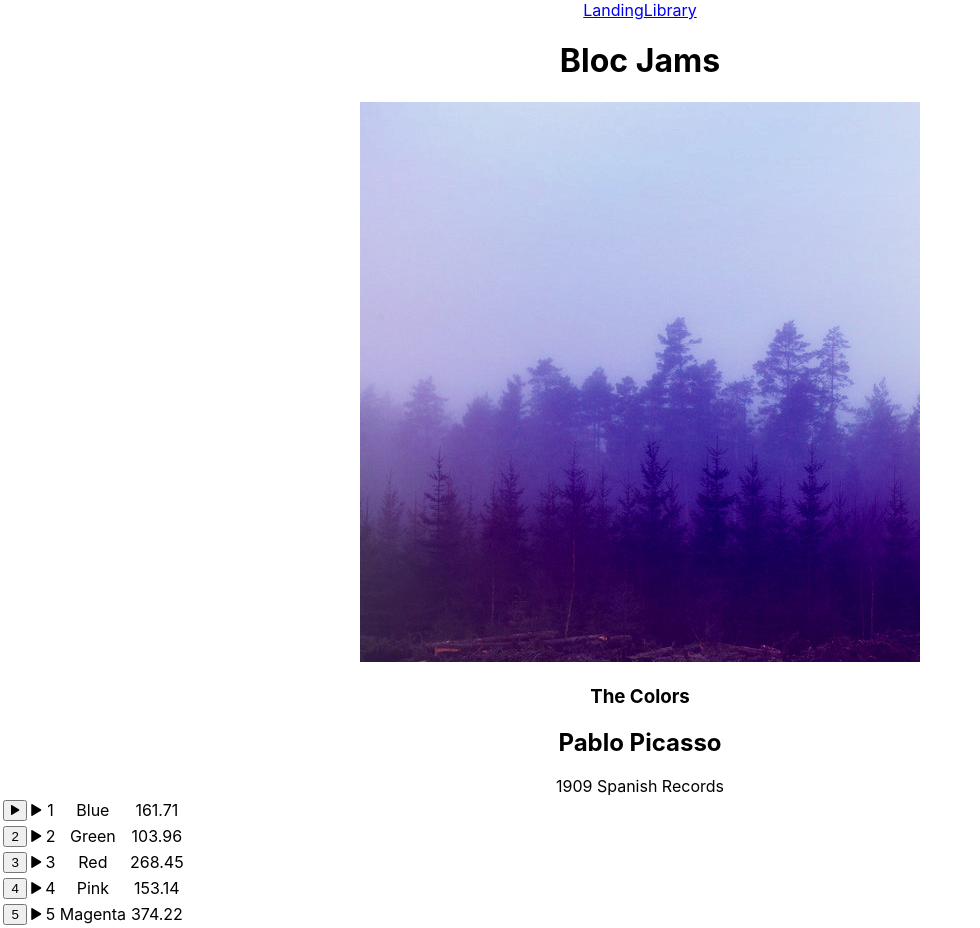
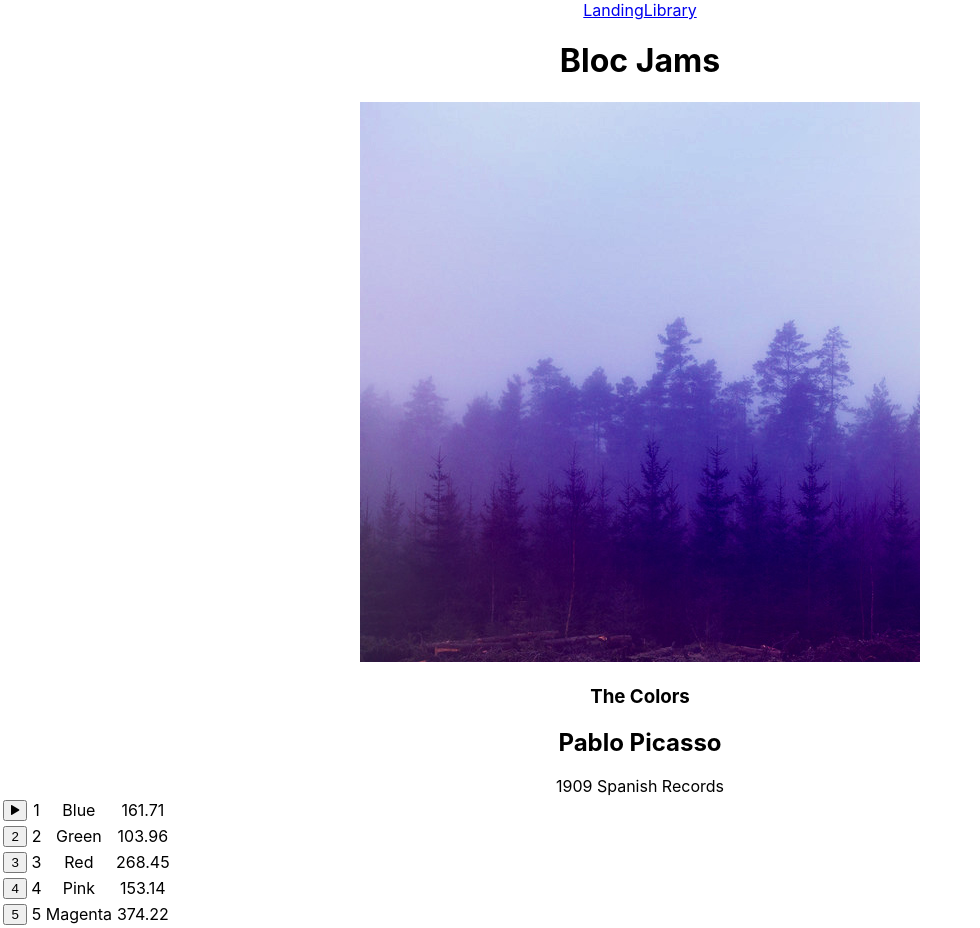
Before and after one commit to bloc-io/new-bloc-jams-react, a React (Create React App) app: page /album/the-colors in a window 1280 px wide. Shown: the whole page, without its empty margins (0-980 px from the left). Built offline with nearby package versions, Linux system fonts and the light colour scheme.

Commit message:
Assignment 7 completed

```diff
--- a/src/components/Album.js
+++ b/src/components/Album.js
@@ -76,7 +76,7 @@ alt={this.state.album.title}/>
 onMouseEnter={() =>this.setState({isHovered: index+1})}
 onMouseLeave={() => this.setState({isHovered: false})}>
 <td className="song-actions">
-<button id="song-action-btns">{
+<button id="song-action-btns"> {
 	(this.state.currentSong.title === song.title) ?
     <span className={this.state.isPlaying ?
     "ion-pause" : "ion-play"}></span> :
@@ -86,7 +86,7 @@ onMouseLeave={() => this.setState({isHovered: false})}>
 </button>
 </td>
 
-<td><span className="ion-play"></span></td>
+
 
 <td className="song-number">{index+1}</td>
 <td className="song-title">{song.title}</td>
```
